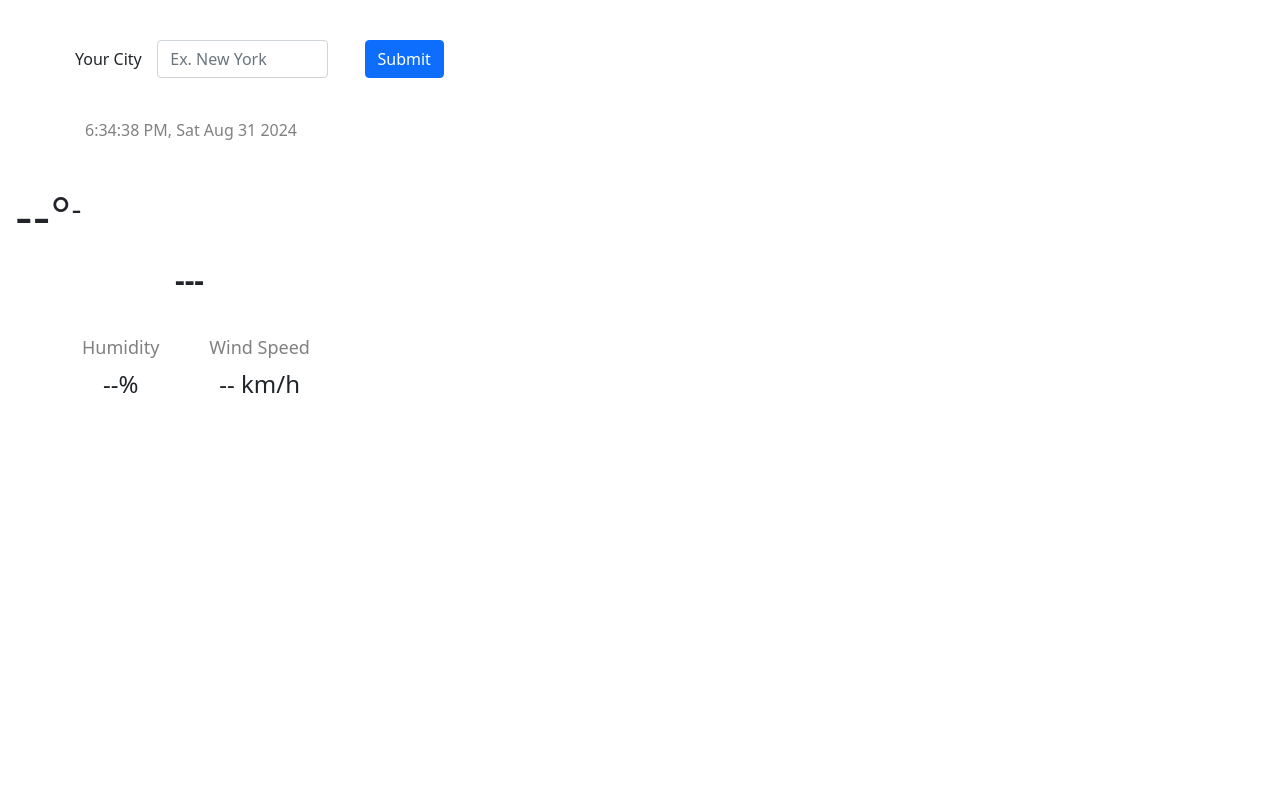
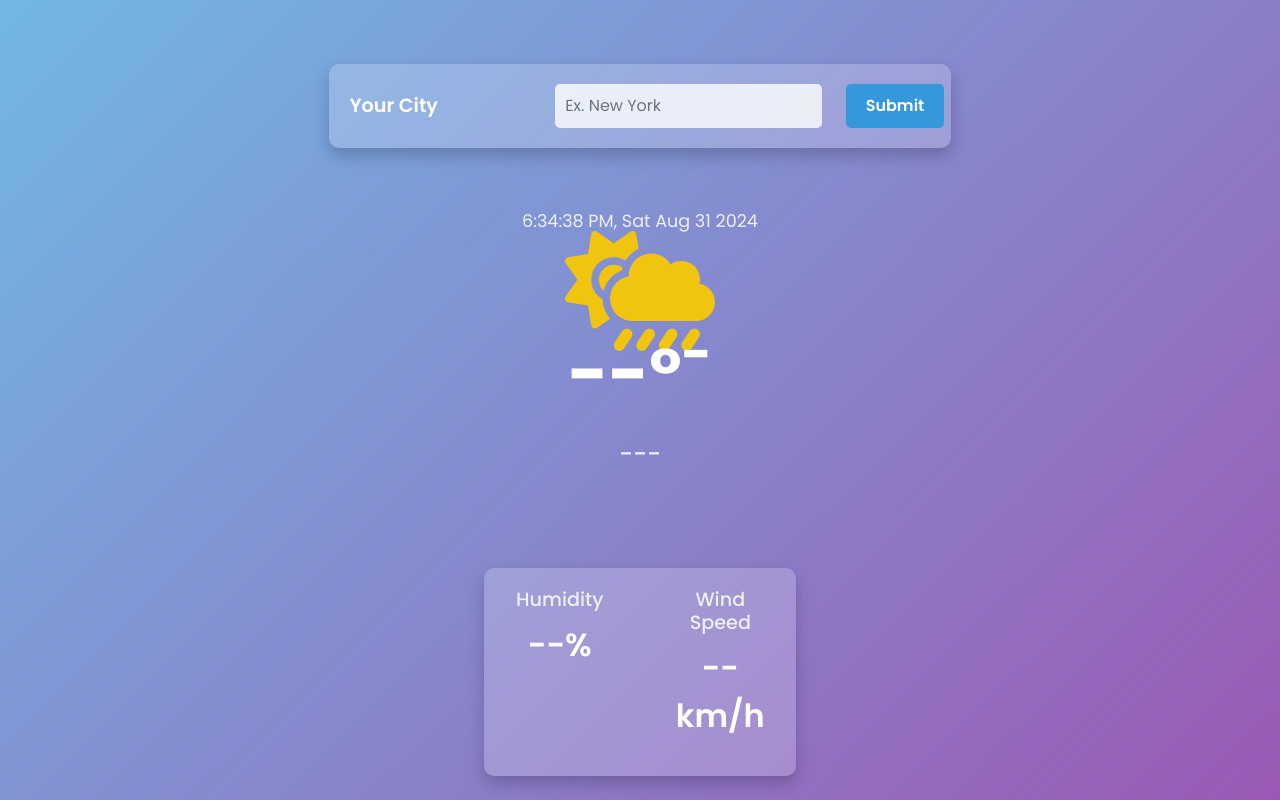
Before and after one commit to P1-TechIT/Weather, a plain HTML site: page index.html in a window 1280 px wide. Drawn offline with nearby package versions, Linux system fonts and the light colour scheme.

Commit message:
added updated code

```diff
--- a/css/style.css
+++ b/css/style.css
@@ -1,71 +1,147 @@
-.main{
-    margin: 40px 0 40px 10px;
+/* Body Styling */
+body {
+    font-family: 'Poppins', sans-serif;
+    background: linear-gradient(135deg, #71b7e6, #9b59b6);
+    color: #fff;
+    padding: 20px;
+    min-height: 100vh;
+    display: flex;
+    flex-direction: column;
+    align-items: center;
+    justify-content: center;
+}
+
+/* Main Section Styling */
+.main {
+    margin: 40px 0;
+    background: rgba(255, 255, 255, 0.2);
+    padding: 20px;
+    border-radius: 10px;
+    box-shadow: 0 8px 16px rgba(0, 0, 0, 0.2);
 }
 
 .main .col-form-label {
-    font-weight: 500;
-    font-size: medium;
-}
-
-.main .col-7 {
-    margin-left: -40px;
-    line-height: 26px;
-    padding: 0;
+    font-weight: 600;
+    font-size: 1.2rem;
+    color: #fff;
 }
 
 .main .form-control {
-    width: 60%;
+    border: none;
+    border-radius: 5px;
+    padding: 10px;
+    font-size: 1rem;
+    width: 100%;
+    margin-right: 10px;
+    background: rgba(255, 255, 255, 0.8);
+    color: #333;
 }
 
 .main .btn {
-    margin-left: -90px;
+    background-color: #3498db;
+    color: #fff;
+    border-radius: 5px;
+    padding: 10px 20px;
+    border: none;
+    transition: background-color 0.3s ease;
+    font-weight: 600;
 }
 
-.time p{
-    margin-left: 85px;
-    color: grey;
+.main .btn:hover {
+    background-color: #2980b9;
 }
 
-.fontawesome{
-    margin: 35px 0 35px 0;
+/* Time Section Styling */
+.time p {
+    font-size: 1.1rem;
+    color: #ecf0f1;
+    margin-top: 20px;
 }
 
-.fontawesome sup{
-    font-size: 30px;
+/* Fontawesome Section Styling */
+.fontawesome {
+    margin: 40px 0;
+    text-align: center;
 }
 
 .fontawesome .fa-solid {
-    font-size: 100px;
-    margin: 50px 0 60px 100px;
+    font-size: 120px;
+    color: #f1c40f;
+    margin-bottom: 20px;
+    transition: transform 0.3s ease;
 }
 
-.fontawesome .temp{
-    font-size: 53px;
-    padding-left: 15px;
-    font-family: sans-serif;
+.fontawesome .fa-solid:hover {
+    transform: scale(1.1);
 }
 
-.fontawesome p{
-    margin-left: 125px;
-    font-size: larger;
-    font-weight: bold;
+.fontawesome .temp {
+    font-size: 70px;
+    font-weight: 700;
+    display: block;
+    color: #fff;
 }
 
-.fontawesome .cloud{
-    margin-left: 175px;
-    font-size: 30px;
+.fontawesome .cloud {
+    font-size: 1.5rem;
+    font-weight: 500;
+    color: #ecf0f1;
+    margin-top: 10px;
 }
 
-.other h4{
-    color: grey;
-    font-size: large;
-    font-weight: 400;
+/* Other Info Section Styling */
+.other {
+    margin-top: 40px;
 }
 
-.other p{
-    font-size: x-large;
+.other .container {
+    background: rgba(255, 255, 255, 0.2);
+    padding: 20px;
+    border-radius: 10px;
+    box-shadow: 0 8px 16px rgba(0, 0, 0, 0.2);
 }
 
-.other .container .box2{
+.other h4 {
+    font-size: 1.2rem;
+    color: #ecf0f1;
+    margin-bottom: 10px;
+}
+
+.other p {
+    font-size: 2rem;
+    font-weight: 600;
+    color: #fff;
+}
+
+.other .box2 {
     margin-left: 50px;
 }
+
+.box1, .box2 {
+    flex: 1;
+}
+
+/* Responsive Design */
+@media (max-width: 768px) {
+    .main .form-control, .main .btn {
+        width: 100%;
+        margin-bottom: 10px;
+    }
+
+    .fontawesome .temp {
+        font-size: 50px;
+    }
+
+    .fontawesome .fa-solid {
+        font-size: 80px;
+    }
+
+    .other .container {
+        flex-direction: column;
+    }
+
+    .box2 {
+        margin-left: 0;
+        margin-top: 20px;
+    }
+}
--- a/index.html
+++ b/index.html
@@ -9,6 +9,9 @@
     <link href="https://cdn.jsdelivr.net/npm/bootstrap@5.0.2/dist/css/bootstrap.min.css" rel="stylesheet"
         integrity="sha384-EVSTQN3/azprG1Anm3QDgpJLIm9Nao0Yz1ztcQTwFspd3yD65VohhpuuCOmLASjC" crossorigin="anonymous">
     <link rel="stylesheet" href="./css/style.css?v=1">
+    <link rel="preconnect" href="https://fonts.googleapis.com">
+    <link rel="preconnect" href="https://fonts.gstatic.com" crossorigin>
+    <link href="https://fonts.googleapis.com/css2?family=Poppins:wght@400;500;600;700&display=swap" rel="stylesheet">
 
     <title>Weather</title>
 </head>
@@ -16,70 +19,47 @@
 <body>
     <section class="main">
         <div class="container">
-            <div class="col-md-5">
+            <div class="col-md-12">
                 <form action="">
-                    <div class="form-group row">
-                        <div class="col-3 p-0">
+                    <div class="form-group row align-items-center">
+                        <div class="col-12 col-md-4 p-0">
                             <label for="City" class="col-form-label">Your City</label>
                         </div>
-                        <div class="col-7">
+                        <div class="col-12 col-md-6">
                             <input type="text" id="userIn" class="city form-control" placeholder="Ex. New York">
-                            <!-- <select name="country" id="country">
-                            <option value="Hisar">Hisar</option>
-                            <option value="Hansi">Hansi</option>
-                            <option value="Rohtak">Rohtak</option>
-                            <option value="Nuh">Nuh</option>
-                            <option value="Fatehabaad">Fatehabaad</option>
-                            </select> -->
-
                         </div>
-                        <div class="col-2 ml-0">
+                        <div class="col-12 col-md-2">
                             <button type="button" class="btn btn-primary" id="demo" onclick="checkweather()">Submit</button>
                         </div>
                     </div>
-
                 </form>
             </div>
         </div>
     </section>
 
-
     <section class="time">
         <p id="date"></p>
     </section>
 
-
     <section id="image" class="fontawesome">
-
-
-        <!-- <i class="icon fa-solid fa-cloud-sun-rain fa-2xl">
-            <p class="temp">--&deg;<sup>-</sup></p>
-        </i> -->
-        <span>
-            <i class="weather_icon" class="icon fa-solid fa-cloud-sun-rain fa-2xl">
-            </i>
-        </span>
+        <i class="weather_icon fa-solid fa-cloud-sun-rain fa-2xl"></i>
         <span class="temp">--&deg;<sup>-</sup></span>
         <p class="cloud">---</p>
-
-
     </section>
 
     <section class="other">
-        <div class="container d-flex flex-row text-center">
-            <div class="box1">
+        <div class="container d-flex flex-row justify-content-center">
+            <div class="box1 text-center">
                 <h4>Humidity</h4>
                 <p>--%</p>
             </div>
 
-            <div class="box2">
+            <div class="box2 text-center">
                 <h4>Wind Speed</h4>
                 <p>-- km/h</p>
             </div>
         </div>
     </section>
-
-
 
     <script>
         const d = new Date();
```
